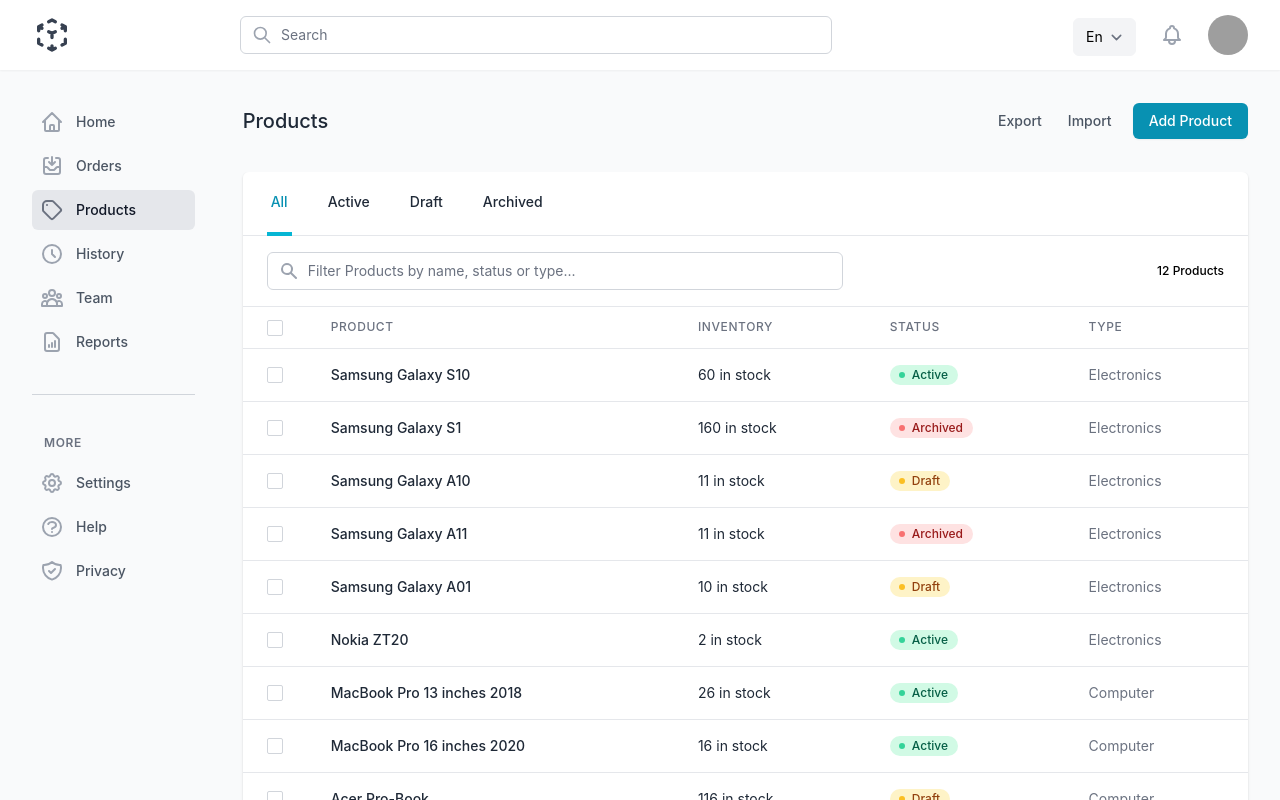
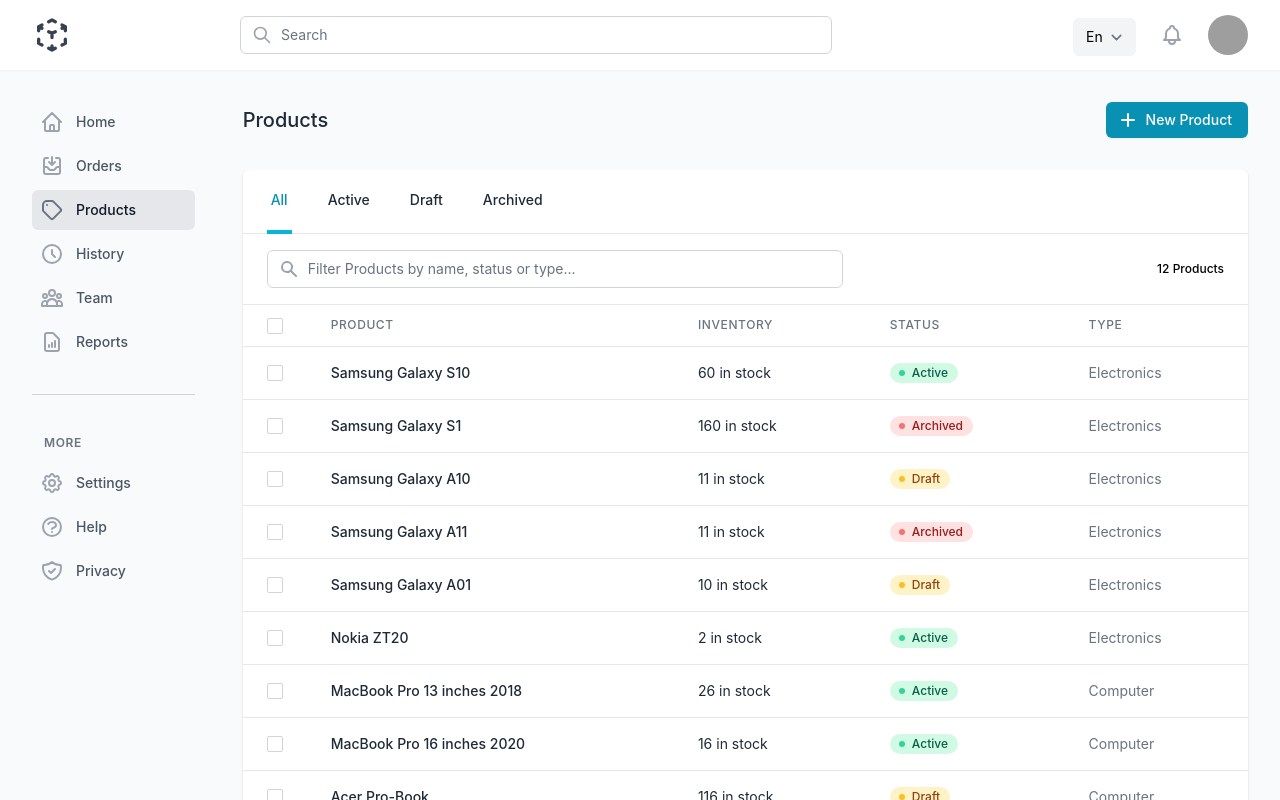
Before and after one commit to mwinel/ezziepos, a Next.js app: page /products in a window 1280 px wide. Shown: the top 800 px of the page. Built offline with nearby package versions, Linux system fonts and the light colour scheme; grey boxes are pictures that could not be loaded.

Commit message:
Fix button component

```diff
--- a/components/ui/Button/index.tsx
+++ b/components/ui/Button/index.tsx
@@ -1,5 +1,6 @@
+import { PlusIcon } from "@heroicons/react/solid";
 import { ReactNode, HTMLAttributes } from "react";
-import classNames from "../../../common/classnames";
+import classNames from "@common/classnames";
 
 interface ButtonProps extends HTMLAttributes<HTMLButtonElement> {
   variant: "primary" | "secondary" | "danger";
@@ -7,6 +8,8 @@
   onClick?: any;
   disabled?: boolean;
   className?: any;
+  icon?: ReactNode | any;
+  textSize: "sm" | "md";
 }
 
 const Button = ({
@@ -15,17 +18,20 @@
   onClick,
   disabled,
   className,
+  icon,
+  textSize,
   ...props
 }: ButtonProps) => {
   const rootClassName = classNames(
-    "block text-center text-sm px-4 py-2 font-medium rounded-md",
+    "inline-flex justify-center items-center text-sm px-4 py-2 font-medium rounded-md shadow-sm",
     variant == "primary"
-      ? "border border-gray-300 shadow-sm text-gray-700 bg-white hover:bg-gray-50"
+      ? "border border-gray-300 text-gray-800 bg-white hover:bg-gray-50"
       : variant == "secondary"
-      ? "shadow-sm text-white bg-cyan-600 hover:bg-cyan-700"
+      ? " text-white bg-cyan-600 hover:bg-cyan-700"
       : variant == "danger"
-      ? "shadow-sm text-white bg-red-600 hover:bg-red-700"
+      ? " text-white bg-red-600 hover:bg-red-700"
       : "",
+    textSize == "md" ? "text-base" : "text-sm",
     disabled ? "cursor-not-allowed" : ""
   );
   return (
@@ -35,6 +41,7 @@
       onClick={onClick}
       {...props}
     >
+      <div>{icon}</div>
       {children}
     </button>
   );
--- a/components/ui/EmptyState/index.tsx
+++ b/components/ui/EmptyState/index.tsx
@@ -1,5 +1,4 @@
 import { PlusIcon } from "@heroicons/react/solid";
-import PagePanel from "@components/ui/PagePanel";
 
 interface EmptyStateProps {
   title: string;
--- a/pages/index.tsx
+++ b/pages/index.tsx
@@ -1,5 +1,6 @@
 import { useState } from "react";
 import { useRouter } from "next/router";
+import { PlusIcon } from "@heroicons/react/solid";
 import DashboardLayout from "@components/layouts/DashboardLayout";
 import Button from "@components/ui/Button";
 import PageHeading from "@components/ui/PageHeading";
@@ -27,8 +28,25 @@
       <div className="flex items-center justify-between">
         <PageHeading title={t.HomePageTitle} />
         <div className="flex mt-3 sm:mt-0 sm:ml-4">
-          <Button variant="primary">New Order</Button>
-          <Button variant="secondary">New Product</Button>
+          <Button
+            variant="primary"
+            textSize="sm"
+            icon={
+              <PlusIcon className="-ml-1 mr-2 h-5 w-5" aria-hidden="true" />
+            }
+          >
+            New Order
+          </Button>
+          <Button
+            className="ml-2"
+            variant="secondary"
+            textSize="sm"
+            icon={
+              <PlusIcon className="-ml-1 mr-2 h-5 w-5" aria-hidden="true" />
+            }
+          >
+            New Product
+          </Button>
         </div>
       </div>
       <PagePanel>
--- a/pages/orders.tsx
+++ b/pages/orders.tsx
@@ -1,5 +1,6 @@
 import { useState } from "react";
 import { useRouter } from "next/router";
+import { PlusIcon } from "@heroicons/react/solid";
 import DashboardLayout from "@components/layouts/DashboardLayout";
 import Button from "@components/ui/Button";
 import PageHeading from "@components/ui/PageHeading";
@@ -24,7 +25,15 @@
       <div className="flex items-center justify-between">
         <PageHeading title={t.OrdersPageTitle} />
         <div className="flex mt-3 sm:mt-0 sm:ml-4">
-          <Button variant="secondary">Create Order</Button>
+          <Button
+            variant="secondary"
+            textSize="sm"
+            icon={
+              <PlusIcon className="-ml-1 mr-2 h-5 w-5" aria-hidden="true" />
+            }
+          >
+            New Order
+          </Button>
         </div>
       </div>
       <PagePanel>
--- a/pages/products.tsx
+++ b/pages/products.tsx
@@ -1,5 +1,6 @@
 import { useState } from "react";
 import { useRouter } from "next/router";
+import { PlusIcon } from "@heroicons/react/solid";
 import DashboardLayout from "@components/layouts/DashboardLayout";
 import Button from "@components/ui/Button";
 import PageHeading from "@components/ui/PageHeading";
@@ -24,20 +25,15 @@
       <div className="flex items-center justify-between">
         <PageHeading title={t.ProductsPageTitle} />
         <div className="flex mt-3 sm:mt-0 sm:ml-4 items-center">
-          <button
-            type="button"
-            className="inline-flex items-center px-3 py-2 border border-transparent text-sm font-medium rounded text-gray-600 hover:bg-gray-200 focus:outline-none"
+          <Button
+            variant="secondary"
+            textSize="sm"
+            className="ml-2"
+            icon={
+              <PlusIcon className="-ml-1 mr-2 h-5 w-5" aria-hidden="true" />
+            }
           >
-            Export
-          </button>
-          <button
-            type="button"
-            className="inline-flex items-center px-3 py-2 border border-transparent text-sm font-medium rounded text-gray-600 hover:bg-gray-200 focus:outline-none"
-          >
-            Import
-          </button>
-          <Button variant="secondary" className="ml-2">
-            Add Product
+            New Product
           </Button>
         </div>
       </div>
--- a/pages/team.tsx
+++ b/pages/team.tsx
@@ -1,5 +1,6 @@
 import { useState } from "react";
 import { useRouter } from "next/router";
+import { PlusIcon } from "@heroicons/react/solid";
 import DashboardLayout from "@components/layouts/DashboardLayout";
 import Button from "@components/ui/Button";
 import PageHeading from "@components/ui/PageHeading";
@@ -24,7 +25,15 @@
       <div className="flex items-center justify-between">
         <PageHeading title={t.TeamPageTitle} />
         <div className="flex mt-3 sm:mt-0 sm:ml-4">
-          <Button variant="secondary">Add Team Member</Button>
+          <Button
+            variant="secondary"
+            textSize="sm"
+            icon={
+              <PlusIcon className="-ml-1 mr-2 h-5 w-5" aria-hidden="true" />
+            }
+          >
+            Invite User
+          </Button>
         </div>
       </div>
       <PagePanel>
```
